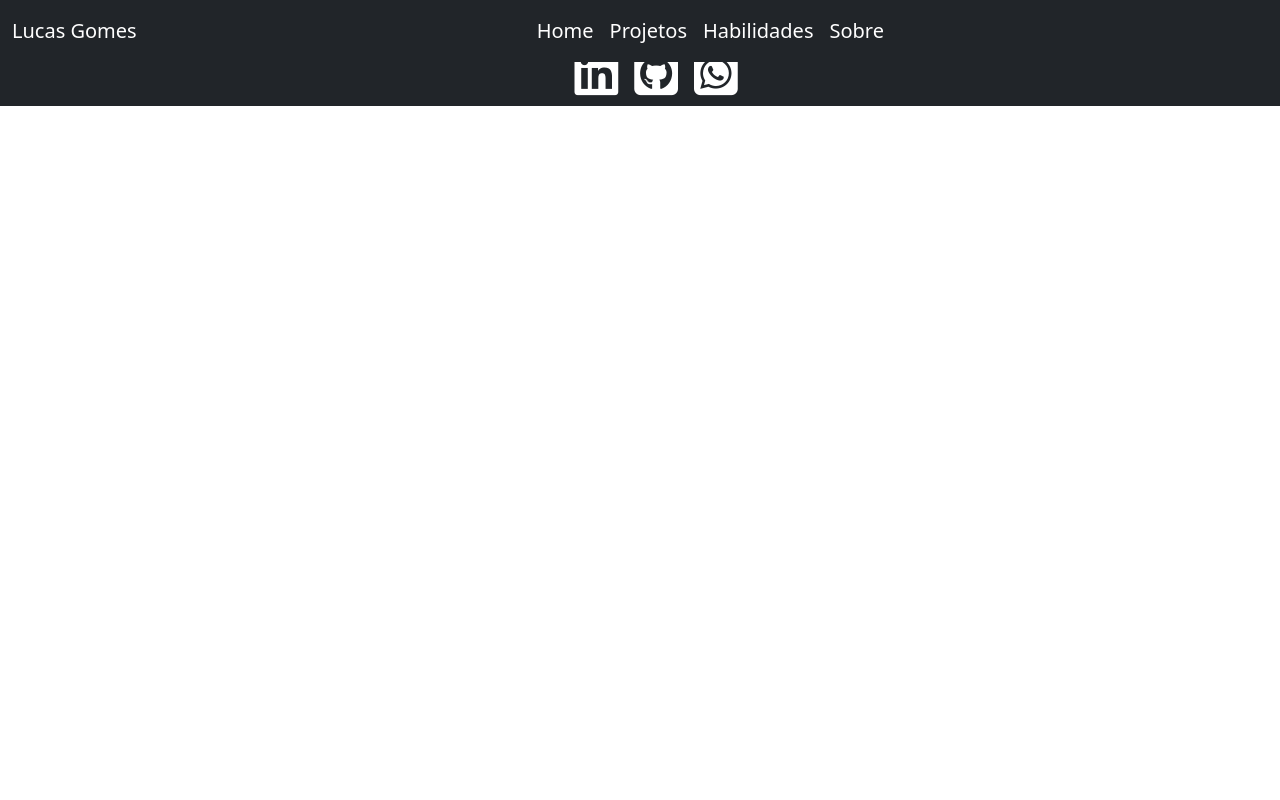
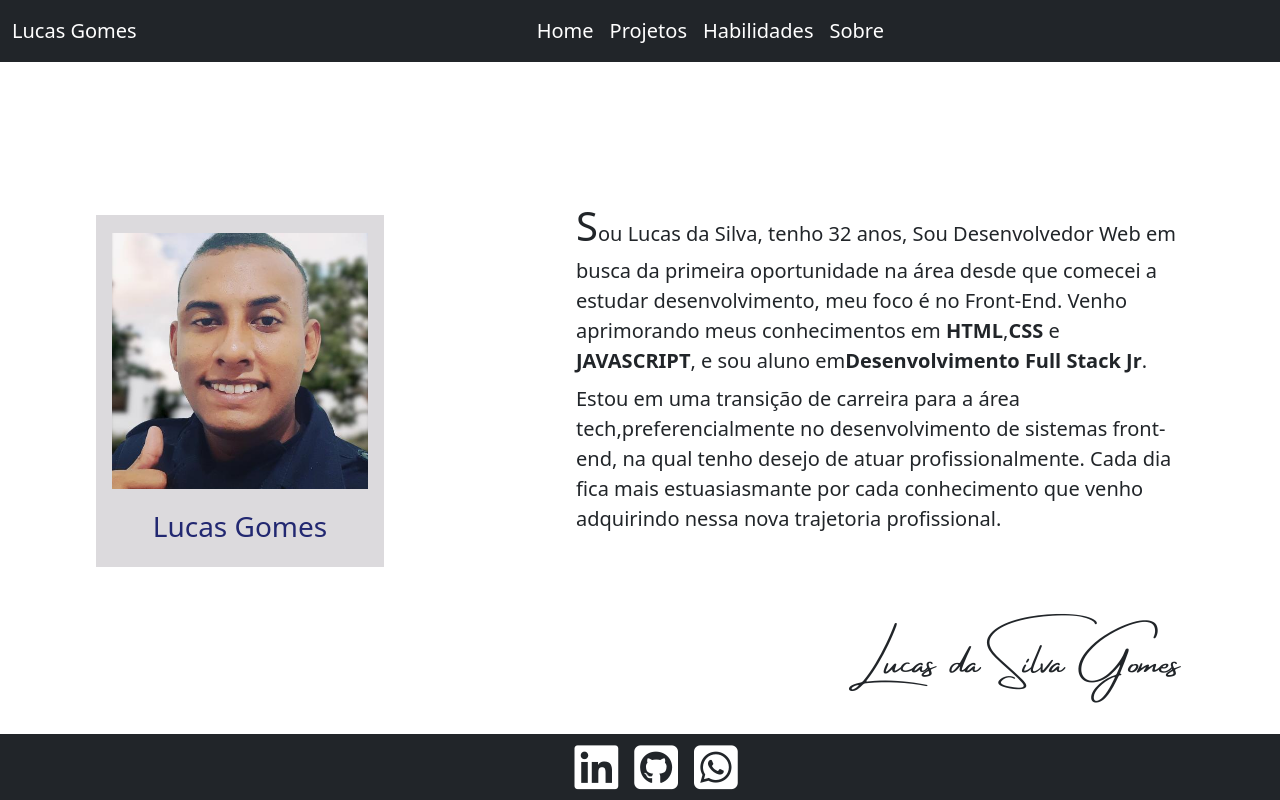
Before and after one commit to llucasgomes/portifolio-2-0, an Angular app: page /about in a window 1280 px wide. Built offline with nearby package versions, Linux system fonts and the light colour scheme.

Commit message:
CHORE: page about

```diff
--- a/src/app/pages/about/about.component.css
+++ b/src/app/pages/about/about.component.css
@@ -0,0 +1,41 @@
+@font-face {
+  font-family: 'Amsterdam';
+  src: url('/assets/fonts/AmsterdamFour.ttf'),url('/assets/fonts/Amsterdam.ttf');
+}
+
+.container-sobre{
+  height: calc(100vh - 66px);
+}
+
+.sobre{
+  height: 300px;
+  padding-bottom: 100px;
+}
+
+/* moldura com imagem */
+.moldura-da-foto{
+  width: 18rem;
+  height: 22rem;
+  background-color: #DCDADD;
+  /* transition: 2s ease; */
+  /* transform: rotate(-20deg); */
+}
+
+img{
+  margin-top: 10px;
+  width: 16rem;
+  height: 17rem;
+  object-fit: contain;
+}
+.moldura-da-foto p{
+   color: #222871;
+}
+.sobre p:nth-child(1)::first-letter{
+  font-size: 40px;
+}
+
+.assinatura{
+  font-family:'Amsterdam',Helvetica,sans-serif;
+  bottom: 100px;
+  right: 100px;
+}
--- a/src/app/pages/about/about.component.html
+++ b/src/app/pages/about/about.component.html
@@ -1 +1,35 @@
-<p>about works!</p>
+<section
+  class="container-sobre d-flex pt-5 justify-content-around align-items-center"
+>
+  <div class="w-25 d-flex align-items-center justify-content-center">
+    <div class="moldura-da-foto d-flex flex-column align-items-center">
+      <img
+        src="/assets/images/about/foto-perfil.jpg"
+        alt="foto do perfil"
+        data-bs-toggle="tooltip"
+        data-bs-placement="top"
+        title="Developer Full Stack Jr"
+      />
+      <p class="fs-3 mt-2">Lucas Gomes</p>
+    </div>
+  </div>
+  <div
+    class="sobre w-50 p-auto d-flex flex-column align-items-center justify-content-center px-3"
+  >
+    <p class="fs-5 m-auto pt-5">
+      Sou Lucas da Silva, tenho 32 anos, Sou Desenvolvedor Web em busca da
+      primeira oportunidade na área desde que comecei a estudar desenvolvimento,
+      meu foco é no Front-End. Venho aprimorando meus conhecimentos em
+      <strong>HTML</strong>,<strong>CSS</strong> e <strong>JAVASCRIPT</strong>,
+      e sou aluno em<strong>Desenvolvimento Full Stack Jr</strong>.
+    </p>
+    <p class="fs-5 m-auto pt-2">
+      Estou em uma transição de carreira para a
+      <span>área tech</span>,preferencialmente no desenvolvimento de sistemas
+      front-end, na qual tenho desejo de atuar profissionalmente. Cada dia fica
+      mais estuasiasmante por cada conhecimento que venho adquirindo nessa nova
+      trajetoria profissional.
+    </p>
+  </div>
+  <p class="fs-1 position-absolute assinatura">Lucas da Silva Gomes</p>
+</section>
```
